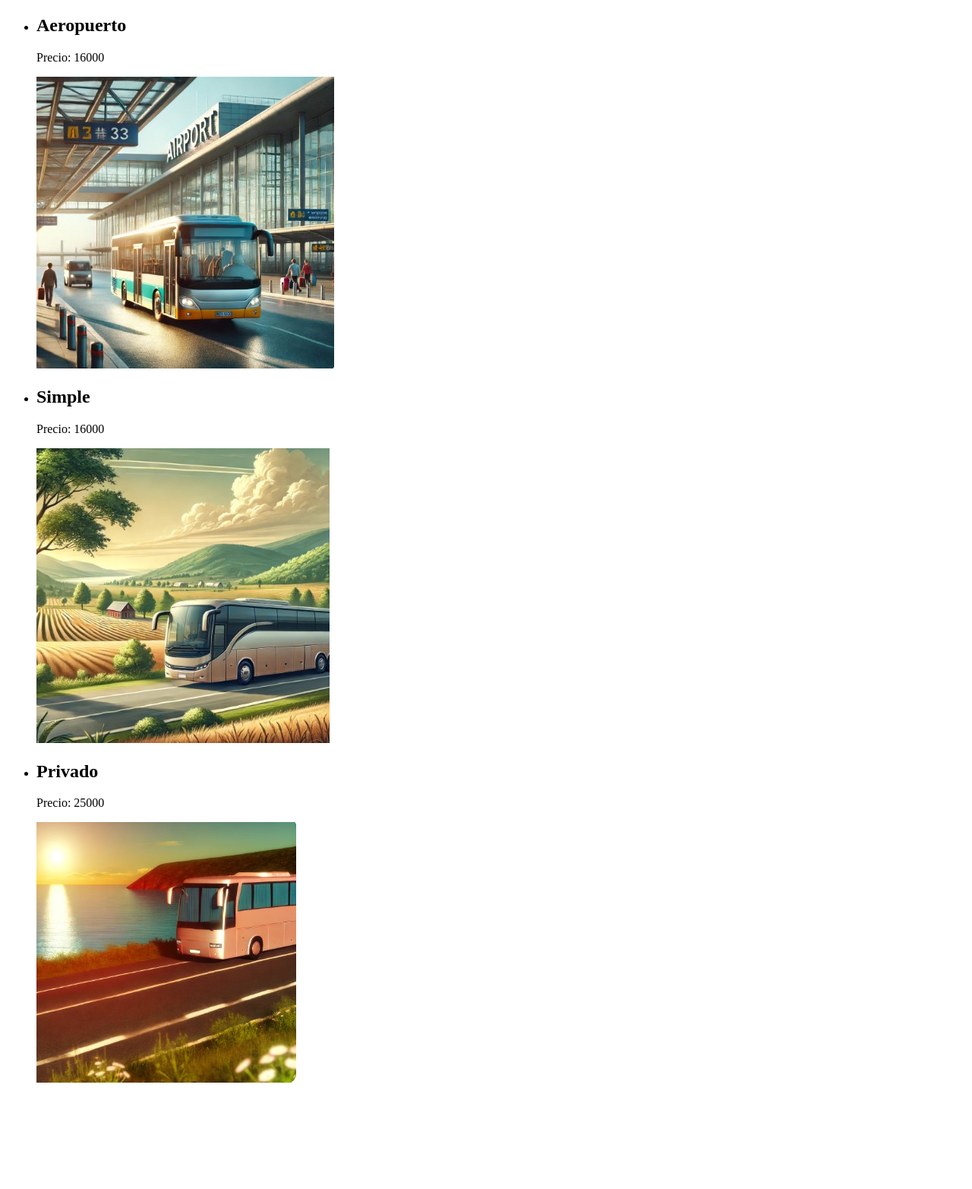
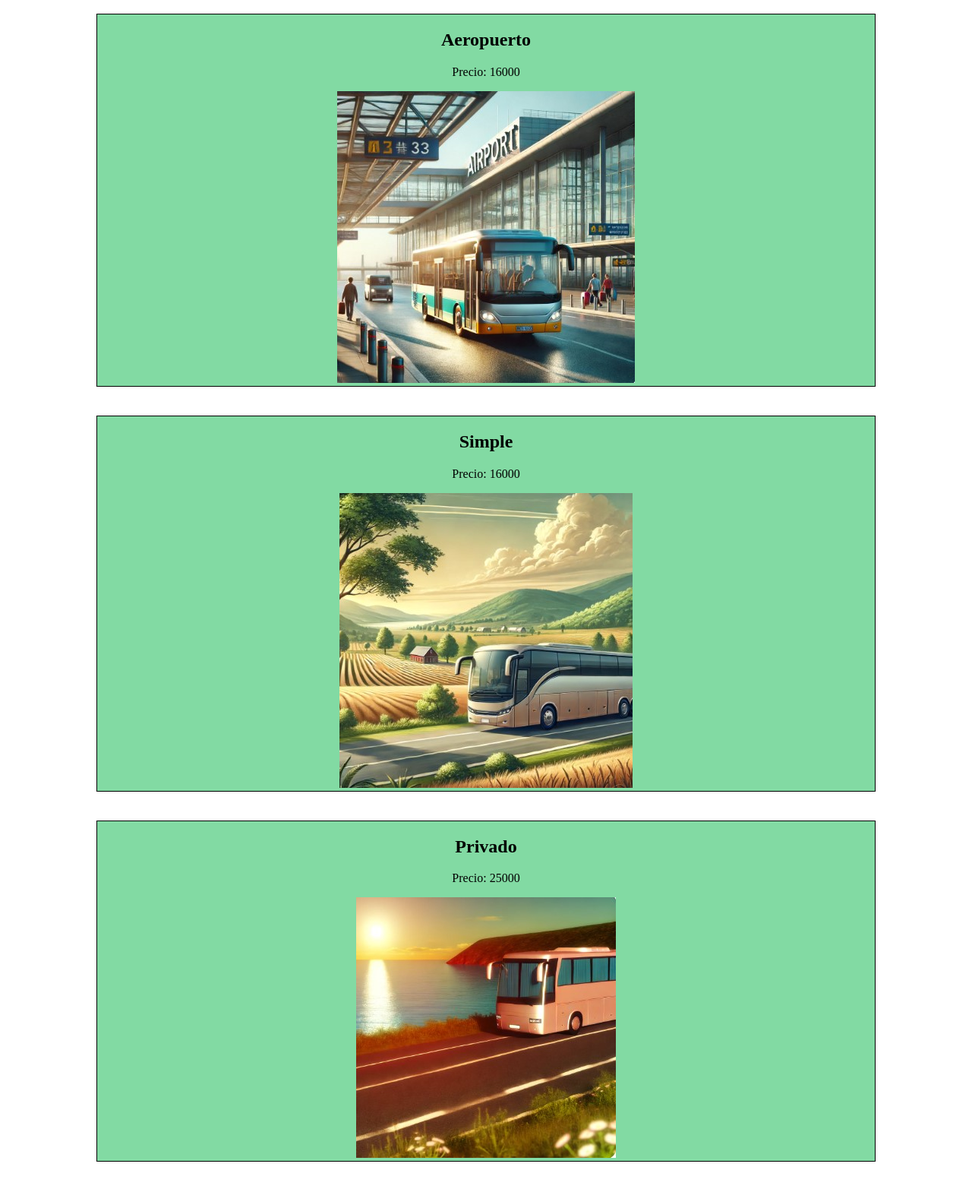
Before and after one commit to TheN1c0/Act_TurismoES, a Django app: page /turismo/listar in a window 1280 px wide. Shown: the whole page at 76% size. Before the commit the page ends 1425 px from the top, so only its background shows below. Run offline with Django 5.2, Linux system fonts and the light colour scheme; data comes from the database, SQL or seed files in the repository; both versions use the stored data as it was after the commit.

Commit message:
Se cambiarón las fotos por unas más decentes y se agregó algo de css

```diff
--- /dev/null
+++ b/TurismoES/turismo/static/turismo/css/stylesListar.css
@@ -0,0 +1,15 @@
+.general {
+    position: relative;
+    width: 100%;
+    display: flex;
+    flex-direction: column;
+    align-items: center;
+}
+
+.servicioTipo {
+    border: 1px solid black;
+    width: 80vw;
+    margin: 10px 0;
+    background-color: rgba(22, 185, 84, 0.534);
+    text-align: center;
+}
--- a/TurismoES/turismo/templates/turismo/listar.html
+++ b/TurismoES/turismo/templates/turismo/listar.html
@@ -3,18 +3,24 @@
 <head>
     <meta charset="UTF-8">
     <meta name="viewport" content="width=device-width, initial-scale=1.0">
-    <title>Document</title>
+    <title>Lista de Servicios</title>
+    {% load static %}
+    <link rel="stylesheet" href="{% static 'turismo/css/stylesListar.css' %}">
 </head>
 <body>
-    <ul>
+    <div class="general">
+
          {% for servicio in Servicios %}
-            <li>
+            <div class="servicioTipo">
+
                 <h2>{{ servicio.descripcion }}</h2>
                 <p>Precio: {{ servicio.precio }}</p>
                 <img src="{{ servicio.foto.url }}" alt="Foto de {{ servicio.descripcion }}">
-            </li>
+
+            </div>
+            <br>
         {% endfor %}
-    </ul>
 
+    </div>
 </body>
 </html>
```
Also changed, not shown: TurismoES/db.sqlite3, TurismoES/media/media/2024/06/17/aeropuerto.jpg (added), TurismoES/media/media/2024/06/17/privado.jpg (added), TurismoES/media/media/2024/06/17/simple.jpg (added), TurismoES/media/media/2024/06/17/simple_rLGzm3M.jpg (added).
